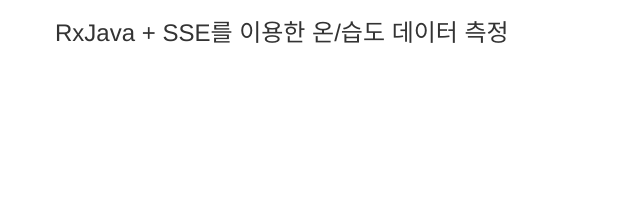
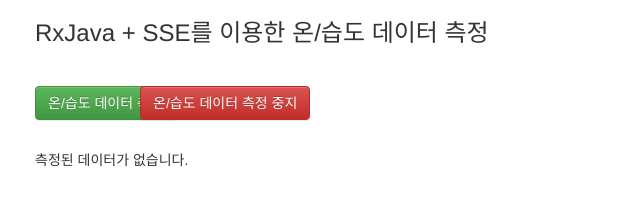
Before and after one commit to ITVillage-Kevin/rxjava-episode2-practice-client, a plain HTML site: page index.html in a window 1280 px wide. Shown: the whole page, without its empty margins (0-640 px from the left). Drawn offline with nearby package versions, Linux system fonts and the light colour scheme.

Commit message:
Create Client UI

```diff
--- a/index.html
+++ b/index.html
@@ -10,14 +10,35 @@
 
     <link rel="stylesheet" href="https://stackpath.bootstrapcdn.com/bootstrap/3.4.1/css/bootstrap-theme.min.css"
           integrity="sha384-6pzBo3FDv/PJ8r2KRkGHifhEocL+1X2rVCTTkUfGk7/0pbek5mMa1upzvWbrUbOZ" crossorigin="anonymous">
+    <style>
+        .margin-left {
+            margin-left: 20px;
+        }
+        .margin-top {
+            margin-top: 30px;
+        }
+    </style>
 </head>
 <body>
-    <div class="container">
+    <div class="container-fluid margin-left">
         <div class="row" id="title-area">
-            <h3>RxJava + SSE를 이용한 온/습도 데이터 측정</h3>
+            <div class="col-lg-12">
+                <h3>RxJava + SSE를 이용한 온/습도 데이터 측정</h3>
+            </div>
         </div>
-        <div class="row" id="button-area"></div>
-        <div class="row" id="data-area"></div>
+        <div class="row margin-top" id="button-area">
+            <div class="col-lg-1">
+                <button type="button" class="btn btn-success">온/습도 데이터 측정</button>
+            </div>
+            <div class="col-lg-1">
+                <button type="button" class="btn btn-danger">온/습도 데이터 측정 중지</button>
+            </div>
+        </div>
+        <div class="row margin-top" id="data-area">
+            <div class="col-lg-12">
+                <span>측정된 데이터가 없습니다.</span>
+            </div>
+        </div>
     </div>
     <script src="https://ajax.googleapis.com/ajax/libs/jquery/3.4.1/jquery.min.js"></script>
     <script src="https://stackpath.bootstrapcdn.com/bootstrap/3.4.1/js/bootstrap.min.js"
```
